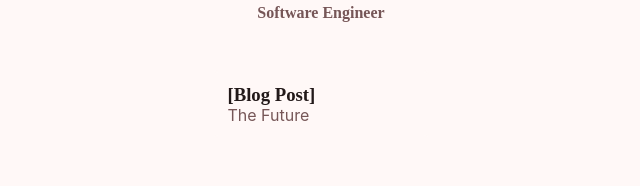
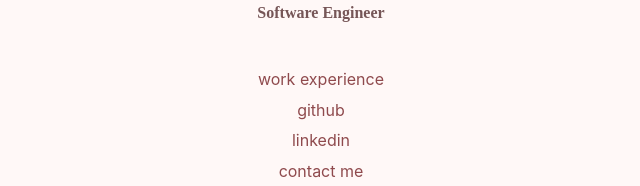
Before and after one commit to trentmyr/myr-personal-site, an Angular app: page /home in a window 1280 px wide. Shown: the part 289-475 px from the top of the page, without its empty margins (319-959 px from the left). Built offline with nearby package versions, Linux system fonts and the light colour scheme; a web font is replaced by a local one.

Commit message:
hide article placeholder

```diff
--- a/src/app/home/home.component.html
+++ b/src/app/home/home.component.html
@@ -11,12 +11,12 @@
     <h4>Software Engineer</h4>
   </div>
   <!-- TODO: list of articles (TBD)  -->
-  <div class="articles">
-    <div class="article">
-      <h3>[Blog Post]</h3>
-      <p>The Future</p>
-    </div>
-  </div>
+<!--  <div class="articles">-->
+<!--    <div class="article">-->
+<!--      <h3>[Blog Post]</h3>-->
+<!--      <p>The Future</p>-->
+<!--    </div>-->
+<!--  </div>-->
   <div class="quickLinks">
     <a routerLink="/experience">work experience</a>
     <a href="https://github.com/trentmyr" target="_blank">github</a>
```
